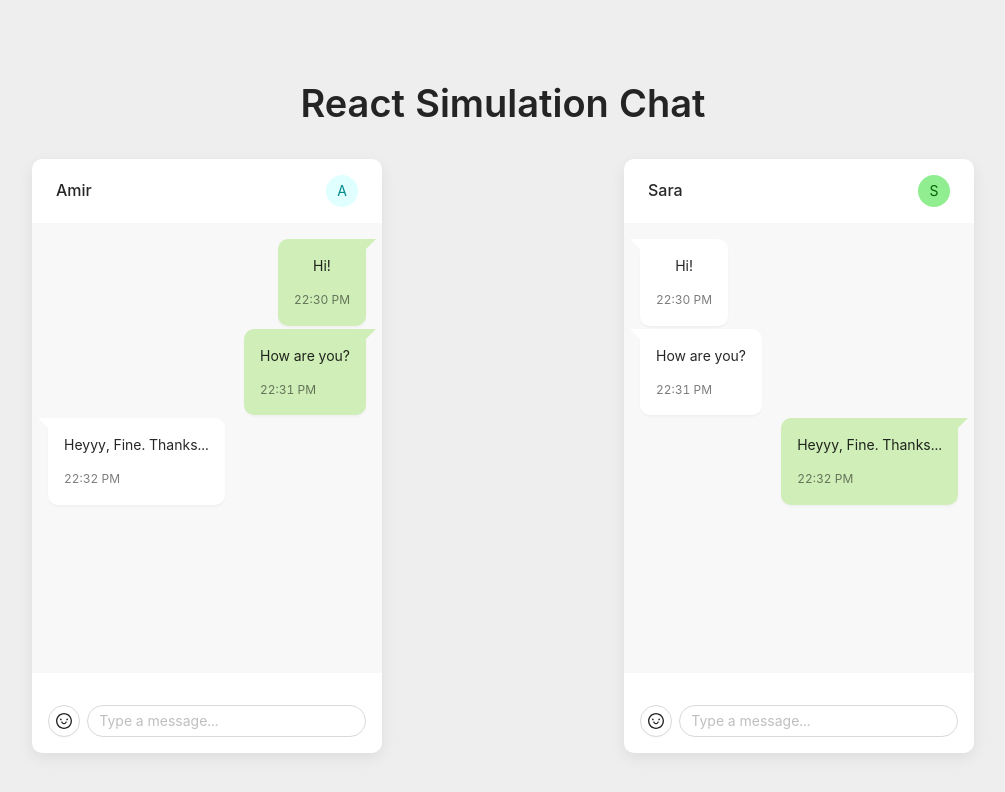
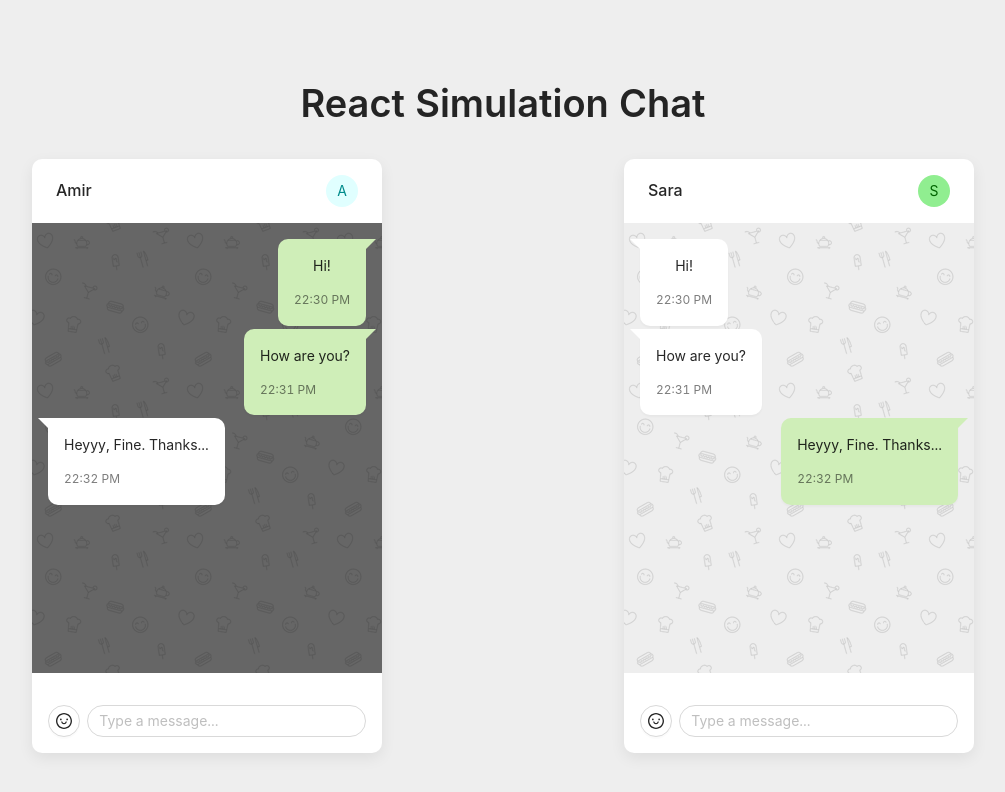
Before and after one commit to amiryxe/react-simulation-chat, a React (Create React App) app: page / in a window 1280 px wide. Shown: the top 792 px of the page, without its empty margins (137-1142 px from the left). Built offline with nearby package versions, Linux system fonts and the light colour scheme; the HTML template or start-up script is replaced by a standard one.

Commit message:
pattern and color for chat background

```diff
--- a/src/components/ChatBox.js
+++ b/src/components/ChatBox.js
@@ -4,7 +4,14 @@ import { formatAMPM } from '../util/time';
 import { Button, Row, Col, Avatar, Card, Input, Tooltip } from 'antd';
 import { SmileOutlined } from '@ant-design/icons';
 
-const ChatBox = ({ messages, setMessages, userType, userName, color }) => {
+const ChatBox = ({
+  messages,
+  setMessages,
+  userType,
+  userName,
+  color,
+  background,
+}) => {
   const [messageText, setMessageText] = useState('');
 
   const sendMessageHandler = (e) => {
@@ -50,7 +57,11 @@ const ChatBox = ({ messages, setMessages, userType, userName, color }) => {
       bordered={false}
       style={{ width: 350 }}
     >
-      <MessageList messages={messages} userType={userType} />
+      <MessageList
+        messages={messages}
+        userType={userType}
+        background={background}
+      />
 
       <div className='input-chat'>
         <Row>
--- a/src/components/MessageList.js
+++ b/src/components/MessageList.js
@@ -1,9 +1,12 @@
 import React from 'react';
 import MessageItem from './MessageItem';
 
-const MessageList = ({ messages, userType }) => {
+const MessageList = ({ messages, userType, background }) => {
   return (
-    <div className='messages'>
+    <div
+      className='messages'
+      style={{ background: `url(${background.pattern}) ${background.color}` }}
+    >
       {messages.map((item) => {
         return (
           <MessageItem
--- a/src/pages/Chat.js
+++ b/src/pages/Chat.js
@@ -1,6 +1,7 @@
 import React, { useState } from 'react';
 import ChatBox from '../components/ChatBox';
 import { Row, Col, Layout, Typography } from 'antd';
+import Pattern from '../assets/img/pattern.png';
 const { Title } = Typography;
 
 const Chat = () => {
@@ -37,6 +38,7 @@ const Chat = () => {
               userType='send'
               userName='Amir'
               color='Cyan'
+              background={{ pattern: Pattern, color: '#666' }}
               messages={messages}
               setMessages={setMessages}
             />
@@ -46,6 +48,7 @@ const Chat = () => {
               userType='receive'
               userName='Sara'
               color='Green'
+              background={{ pattern: Pattern, color: '#eee' }}
               messages={messages}
               setMessages={setMessages}
             />
```
Also changed, not shown: src/assets/img/pattern.png (added).
